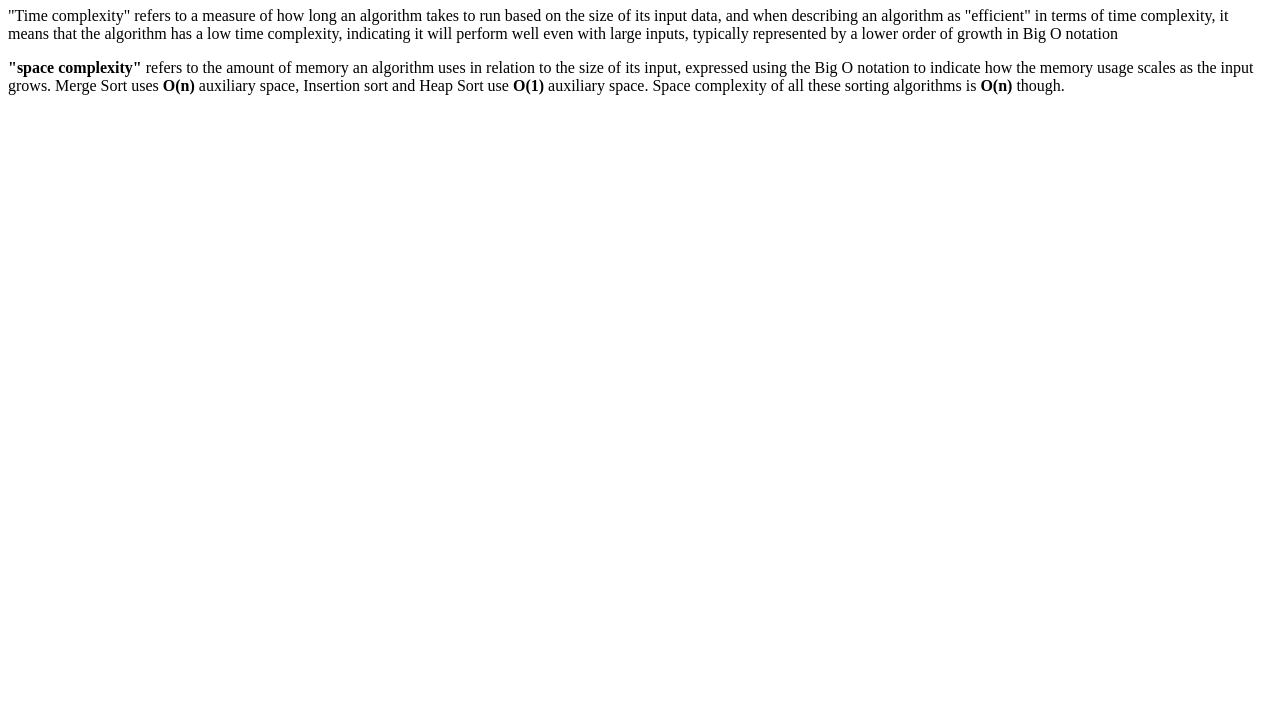
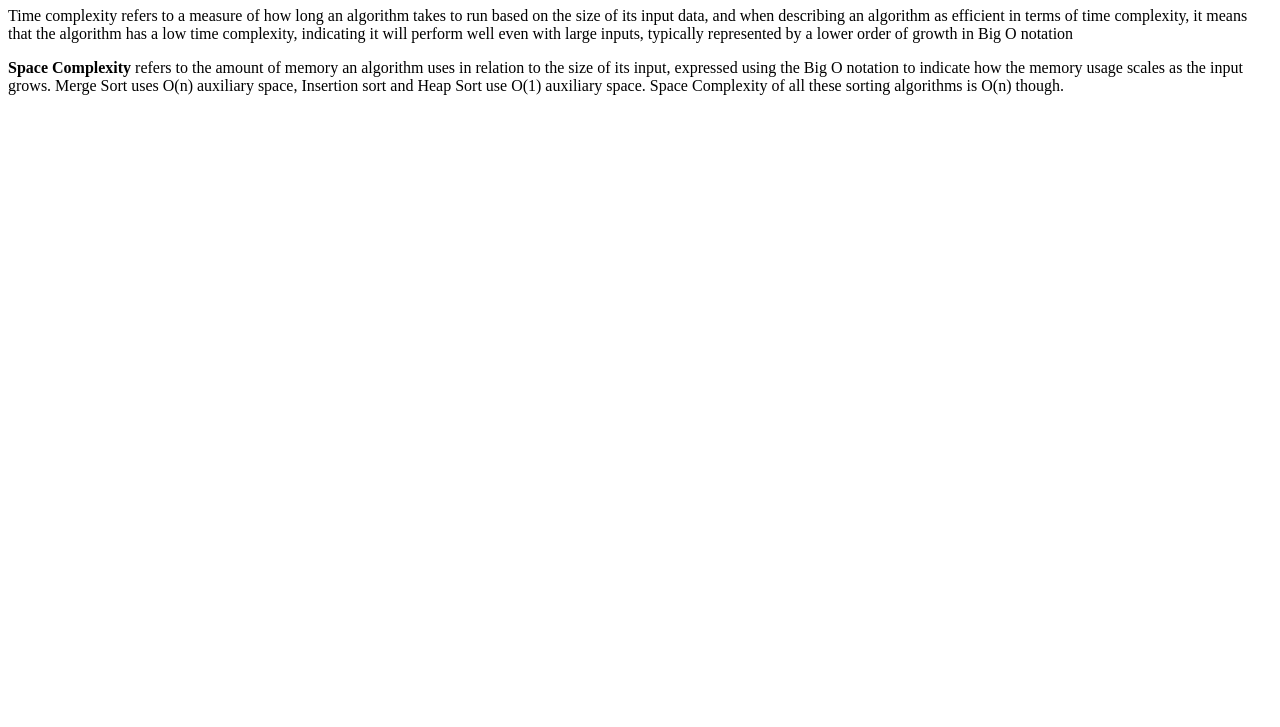
Before and after one commit to acciojob/time-and-space-complexity-CasteAwayy, a website: page main.html in a window 1280 px wide. Shown: the part 73-800 px from the top of the page. Drawn offline with Linux system fonts and the light colour scheme.

Commit message:
created a submission

```diff
--- a/main.html
+++ b/main.html
@@ -9,8 +9,8 @@
 <body>
 	<!-- the entire body must be written by student -->
 	<h1>Time and Space Complexity</h1>
-	<p>"Time complexity" refers to a measure of how long an algorithm takes to run based on the size of its input data, and when describing an algorithm as "efficient" in terms of time complexity, it means that the algorithm has a low time complexity, indicating it will perform well even with large inputs, typically represented by a lower order of growth in Big O notation</p>
-    <p><b>"space complexity"</b> refers to the amount of memory an algorithm uses in relation to the size of its input, expressed using the Big O notation to indicate how the memory usage scales as the input grows. Merge Sort uses <b>O(n)</b> auxiliary space, Insertion sort and Heap Sort use <b>O(1)</b> auxiliary space. Space complexity of all these sorting algorithms is <b>O(n)</b> though.</p>
+	<p>Time complexity refers to a measure of how long an algorithm takes to run based on the size of its input data, and when describing an algorithm as efficient in terms of time complexity, it means that the algorithm has a low time complexity, indicating it will perform well even with large inputs, typically represented by a lower order of growth in Big O notation</p>
+    <p><b>Space Complexity</b> refers to the amount of memory an algorithm uses in relation to the size of its input, expressed using the Big O notation to indicate how the memory usage scales as the input grows. Merge Sort uses O(n) auxiliary space, Insertion sort and Heap Sort use O(1) auxiliary space. Space Complexity of all these sorting algorithms is O(n) though.</p>
 	<script type="text/javascript" src="./script.js">
 </script>
 
```
